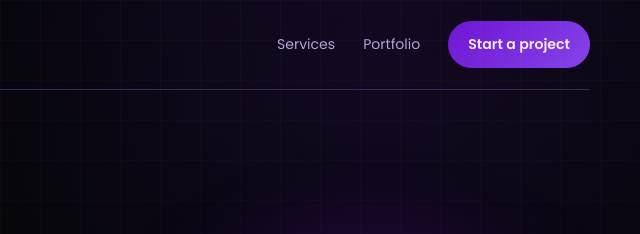
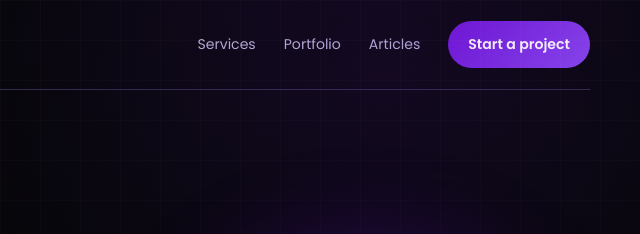
Before and after one commit to daviddmayorga-hash/eyes-of-frequency, a plain HTML site: page index.html in a window 1280 px wide. Shown: the top 234 px of the page, 640-1280 px from the left. Drawn offline with nearby package versions, Linux system fonts and the light colour scheme.

Commit message:
Add Articles navigation

```diff
--- a/index.html
+++ b/index.html
@@ -29,7 +29,7 @@
 </head>
 <body>
   <div class="gridline"></div>
-  <header class="wrap"><nav><a class="brand" href="#top"><span class="brand-mark"><img src="logo-inverted.png" alt="Eyes of Frequency logo"></span><span>Eyes of <i>Frequency</i><small>Media Solutions</small></span></a><div class="navlinks"><a href="#services">Services</a><a href="portfolio.html">Portfolio</a><a href="#contact" class="pill">Start a project</a></div></nav></header>
+  <header class="wrap"><nav><a class="brand" href="#top"><span class="brand-mark"><img src="logo-inverted.png" alt="Eyes of Frequency logo"></span><span>Eyes of <i>Frequency</i><small>Media Solutions</small></span></a><div class="navlinks"><a href="#services">Services</a><a href="portfolio.html">Portfolio</a><a href="press.html">Articles</a><a href="#contact" class="pill">Start a project</a></div></nav></header>
   <main id="top">
     <div class="hero wrap"><div><div class="eyebrow">Arizona video production</div><h1>Framing your <span class="stroke">vision.</span></h1><p class="intro">Capturing moments, amplifying stories, and framing your vision in every frame. We transform ideas into compelling visual narratives through creativity, collaboration, and authenticity.</p><div class="brand-voice"><span>Cinematic</span><span>Authentic</span><span>Human-centered</span><span>Purpose-driven</span></div><div class="actions"><a class="pill" href="#contact">Tell us your vision →</a><a class="ghost" href="portfolio.html">Explore the work</a></div></div><div class="lens" aria-hidden="true"><span class="lens-logo"><img src="logo-inverted.png" alt=""></span><span class="focus">CREATE • CONNECT • IMPACT</span></div></div>
     <section id="services"><div class="wrap"><div class="section-head"><div><div class="eyebrow">What we create</div><h2>Full-service production. Human-first storytelling.</h2></div><p>From a single social reel to a multi-camera production, we shape every detail around the story you need to tell.</p></div><div class="services">
```
